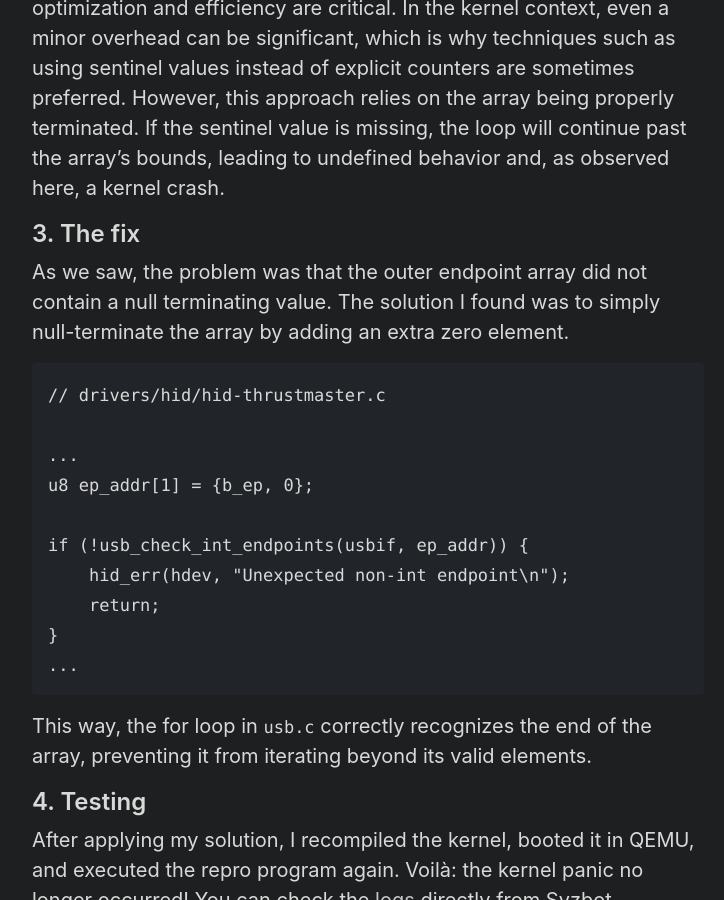
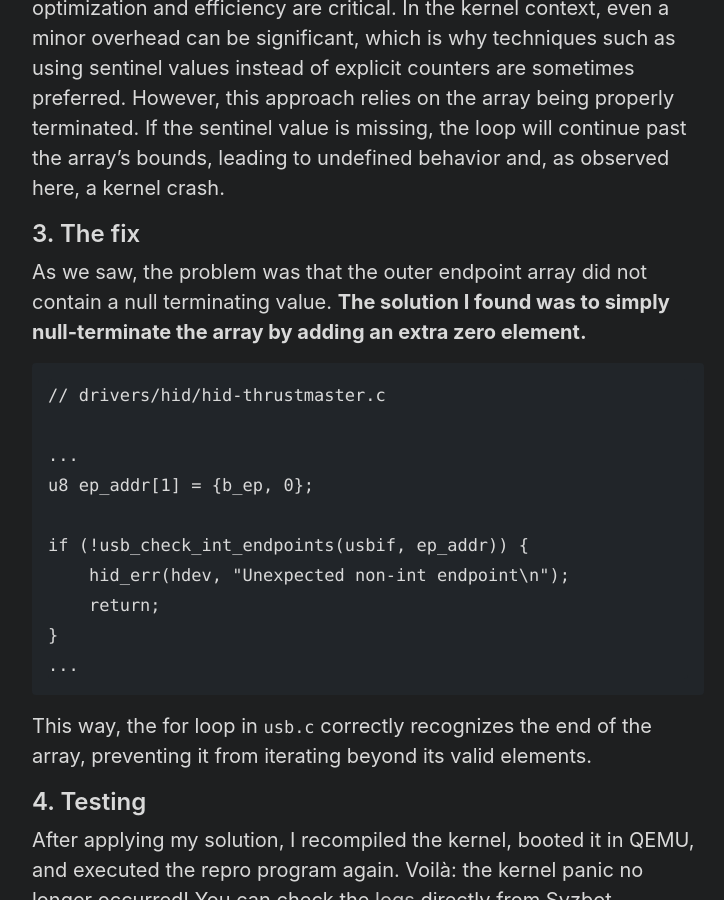
Before and after one commit to tuliofernandes/tuliofernandes.github.io, a Jekyll site: the page built from _posts/2025-02-19-first-linux-contribution.md, in a window 1280 px wide and 900 px high, scrolled down 5801 px. Shown: the whole window, without its empty margins (272-996 px from the left). Built offline with Jekyll 4.4.1, drawn with Linux system fonts in a browser that asks for light colours.

````diff
--- a/_posts/2025-02-19-first-linux-contribution.md
+++ b/_posts/2025-02-19-first-linux-contribution.md
@@ -123,7 +123,7 @@ Considering the context of kernel software, where every byte matters, optimizati
 
 ## 3. The fix
 
-As we saw, the problem was that the outer endpoint array did not contain a null terminating value. The solution I found was to simply null-terminate the array by adding an extra zero element.
+As we saw, the problem was that the outer endpoint array did not contain a null terminating value. **The solution I found was to simply null-terminate the array by adding an extra zero element.**
 
 ```
 // drivers/hid/hid-thrustmaster.c
````
